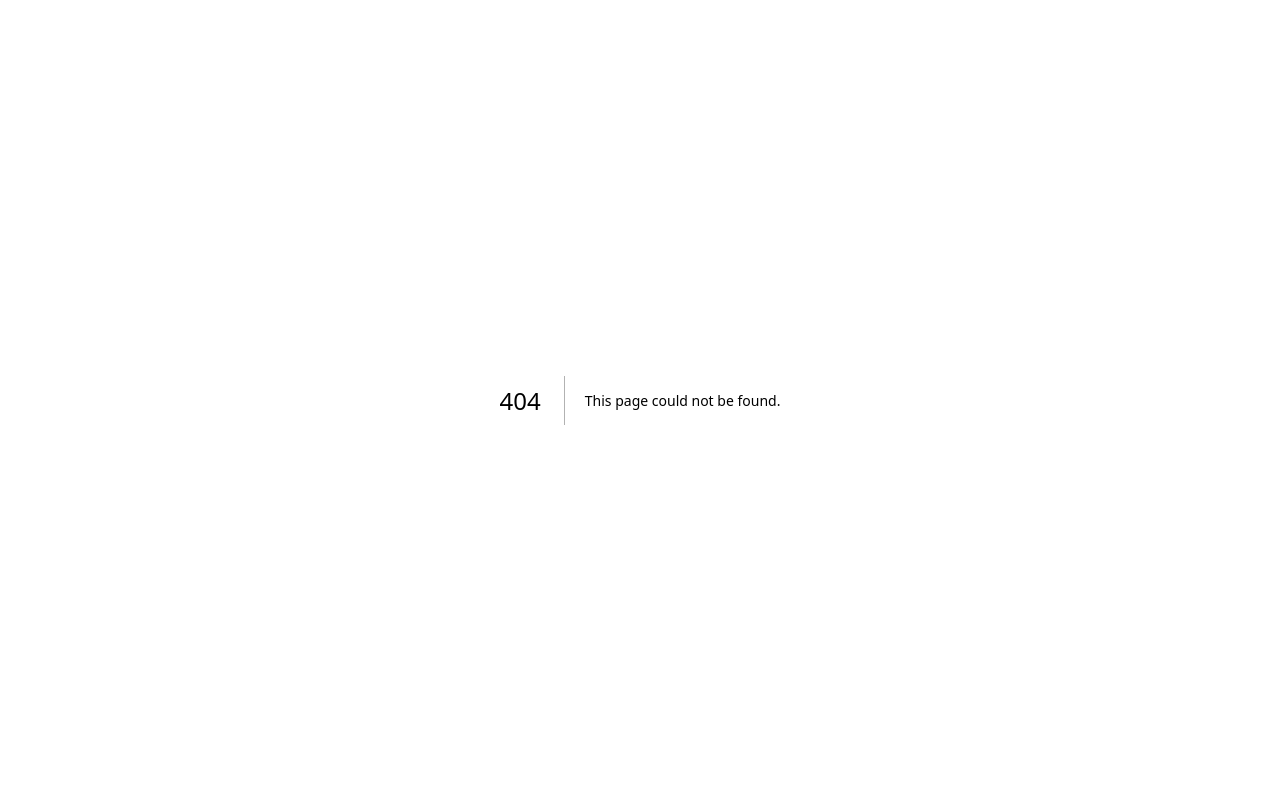
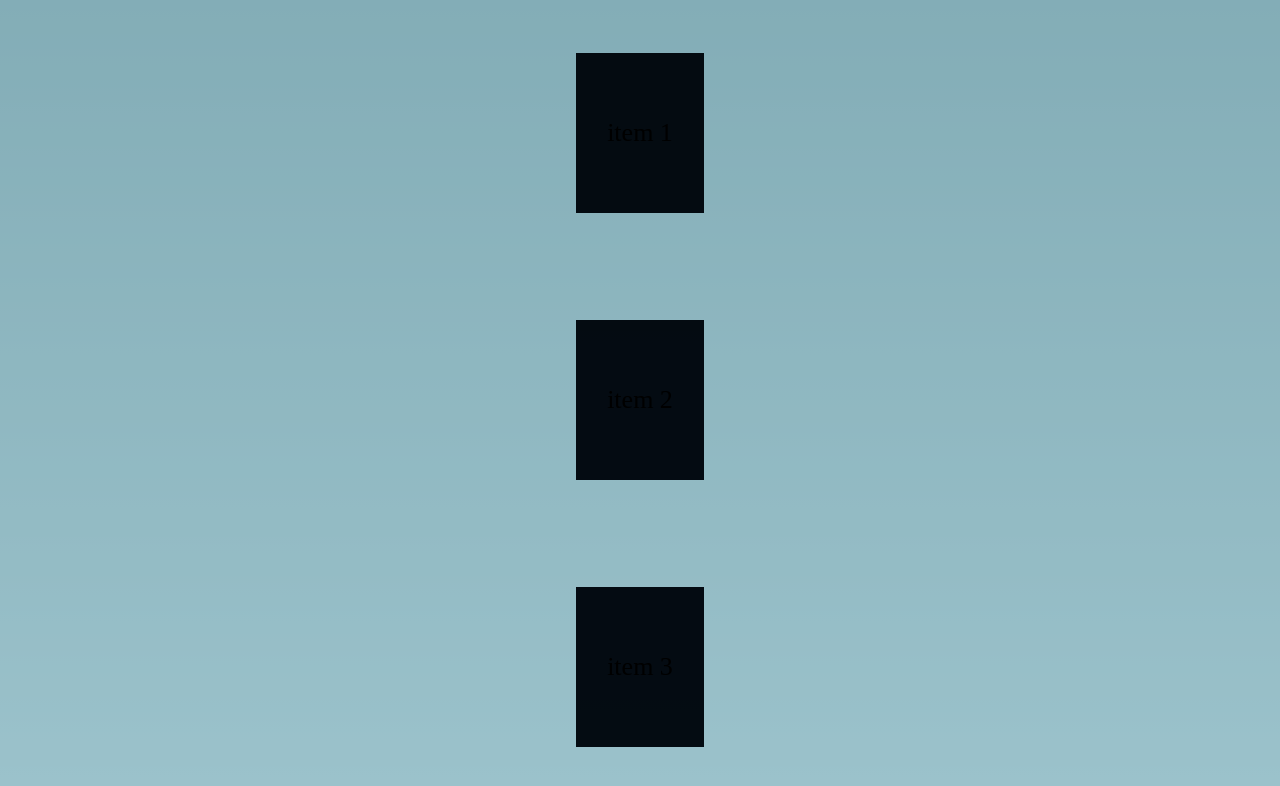
Before and after one commit to I3run01/Project-MyResume-frontend, a Next.js app: page /test in a window 1280 px wide. Before the commit this address had no page. Shown: the top 786 px of the page. Built offline with nearby package versions, Linux system fonts and the light colour scheme.

Commit message:
open and close

```diff
--- /dev/null
+++ b/src/pages/test.tsx
@@ -0,0 +1,76 @@
+import { useEffect, useState } from "react"
+import { styled } from "styled-components"
+
+export const TestDiv = styled.div`
+
+    height: 100vh;
+    width: 100vw;
+
+    background-color: #0c698068;
+
+    display: flex;
+    flex-direction: column;
+    align-items: center;
+    justify-content: space-around;
+
+    div {
+        height: 20%;
+        width: 10%;
+        background-color: #040b11fd;
+
+        display: flex;
+        justify-content: center;
+        align-items: center;
+
+        p {
+            font-size: 26px;
+        }
+    }
+`
+
+const Test = () => {
+    const [divs, setDivs] = useState<any[]>(['item 1', 'item 2', 'item 3'])
+    const [dragIndex, setDragIndex] = useState<number | null>(null)
+
+    const handleDragStart = (index: number) => {
+        setDragIndex(index);
+    }
+
+    const handleDrop = (dropIndex: number) => {
+        if (dragIndex === null) {
+            return;
+        }
+        const dragItem = divs[dragIndex];
+        const newDivs = [...divs];
+        newDivs[dragIndex] = newDivs[dropIndex];
+        newDivs[dropIndex] = dragItem;
+        setDivs(newDivs);
+        setDragIndex(null);
+    }
+
+    useEffect(() => {
+        console.log(divs)
+    }, [divs])
+
+    return (
+        <TestDiv>
+            {
+                divs.map((item, index) => {
+                    return (
+                        <div
+                            key={index}
+                            draggable
+                            onDragStart={() => handleDragStart(index)}
+                            onDrop={() => handleDrop(index)}
+                            onDragOver={(e) => e.preventDefault()}
+                        >
+                            <p>{item}</p>
+                        </div>
+                    )
+                })
+            }
+        </TestDiv>
+    )
+}
+
+export default Test
```
Also changed, not shown: src/pages/dashboard/curriculum/[id]/experience.tsx (+27 -2 lines), src/styles/experience.module.tsx (+46 -20 lines).
